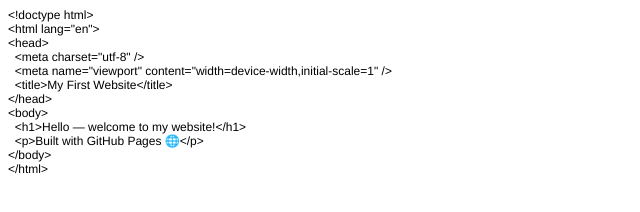
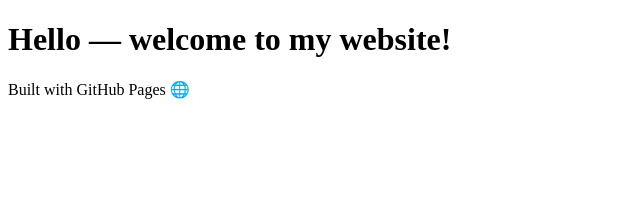
Before and after one commit to Feliscope/Feliscope, a plain HTML site: page index.html in a window 1280 px wide. Shown: the whole page, without its empty margins (0-640 px from the left). Drawn offline with Linux system fonts and the light colour scheme.

Commit message:
Updated index.html with new content.11.10.2025

```diff
--- a/index.html
+++ b/index.html
@@ -1,27 +1,12 @@
-<!DOCTYPE html PUBLIC "-//W3C//DTD HTML 4.01//EN" "http://www.w3.org/TR/html4/strict.dtd">
-<html>
+<!doctype html>
+<html lang="en">
 <head>
-  <meta http-equiv="Content-Type" content="text/html; charset=utf-8">
-  <meta http-equiv="Content-Style-Type" content="text/css">
-  <title></title>
-  <meta name="Generator" content="Cocoa HTML Writer">
-  <meta name="CocoaVersion" content="2487.2">
-  <style type="text/css">
-    p.p1 {margin: 0.0px 0.0px 0.0px 0.0px; font: 12.0px Helvetica}
-  </style>
+  <meta charset="utf-8" />
+  <meta name="viewport" content="width=device-width,initial-scale=1" />
+  <title>My First Website</title>
 </head>
 <body>
-<p class="p1">&lt;!doctype html&gt;</p>
-<p class="p1">&lt;html lang="en"&gt;</p>
-<p class="p1">&lt;head&gt;</p>
-<p class="p1"><span class="Apple-converted-space">  </span>&lt;meta charset="utf-8" /&gt;</p>
-<p class="p1"><span class="Apple-converted-space">  </span>&lt;meta name="viewport" content="width=device-width,initial-scale=1" /&gt;</p>
-<p class="p1"><span class="Apple-converted-space">  </span>&lt;title&gt;My First Website&lt;/title&gt;</p>
-<p class="p1">&lt;/head&gt;</p>
-<p class="p1">&lt;body&gt;</p>
-<p class="p1"><span class="Apple-converted-space">  </span>&lt;h1&gt;Hello — welcome to my website!&lt;/h1&gt;</p>
-<p class="p1"><span class="Apple-converted-space">  </span>&lt;p&gt;Built with GitHub Pages 🌐&lt;/p&gt;</p>
-<p class="p1">&lt;/body&gt;</p>
-<p class="p1">&lt;/html&gt;</p>
+  <h1>Hello — welcome to my website!</h1>
+  <p>Built with GitHub Pages 🌐</p>
 </body>
 </html>
```
